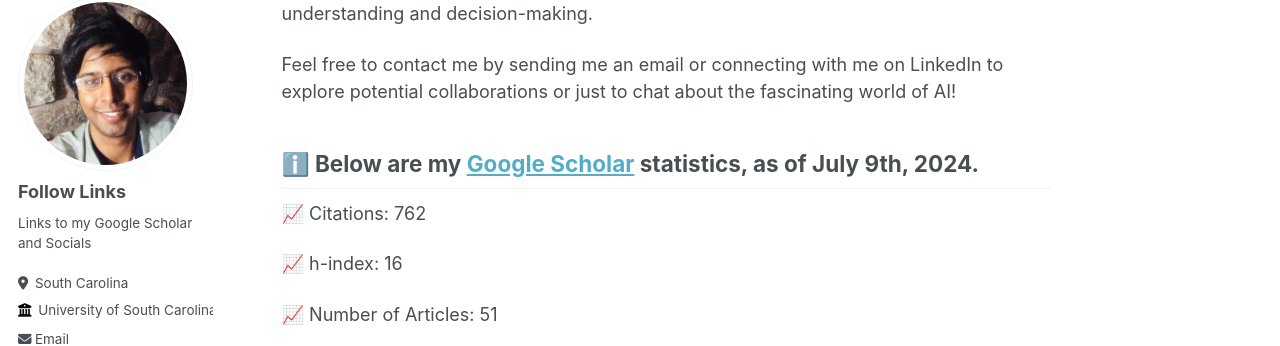
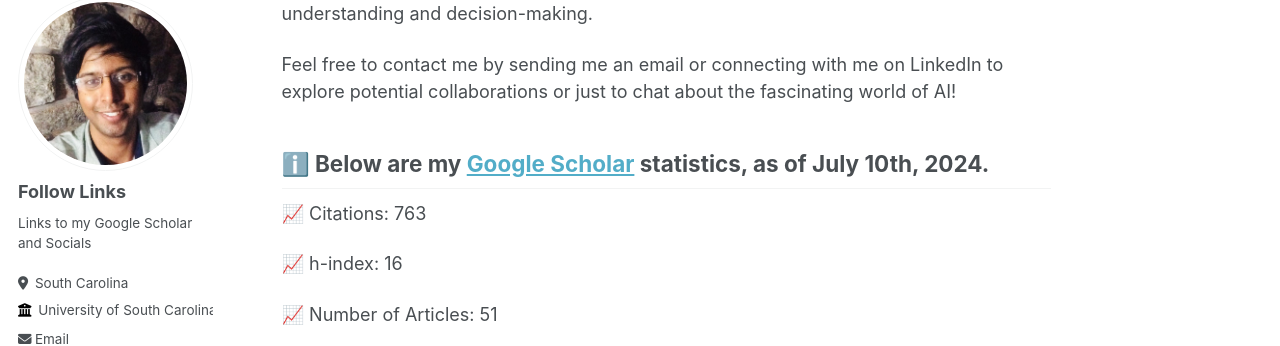
Before and after one commit to kauroy1994/home, a Jekyll site: the page built from _pages/about.md, in a window 1280 px wide and 900 px high, scrolled down 362 px. Shown: the part 110-456 px from the top of the window. Built offline with Jekyll 4.4.1, drawn with Linux system fonts in a browser that asks for light colours; some web fonts are replaced.

Commit message:
Update about.md

```diff
--- a/_pages/about.md
+++ b/_pages/about.md
@@ -9,8 +9,8 @@
 
 Feel free to contact me by sending me an email or connecting with me on LinkedIn to explore potential collaborations or just to chat about the fascinating world of AI!
 
-## ℹ️ Below are my [Google Scholar](https://scholar.google.com/citations?user=LpOo_IUAAAAJ&hl=en) statistics, as of July 9th, 2024.
-📈 Citations: 762
+## ℹ️ Below are my [Google Scholar](https://scholar.google.com/citations?user=LpOo_IUAAAAJ&hl=en) statistics, as of July 10th, 2024.
+📈 Citations: 763
 
 📈 h-index: 16
 
```
